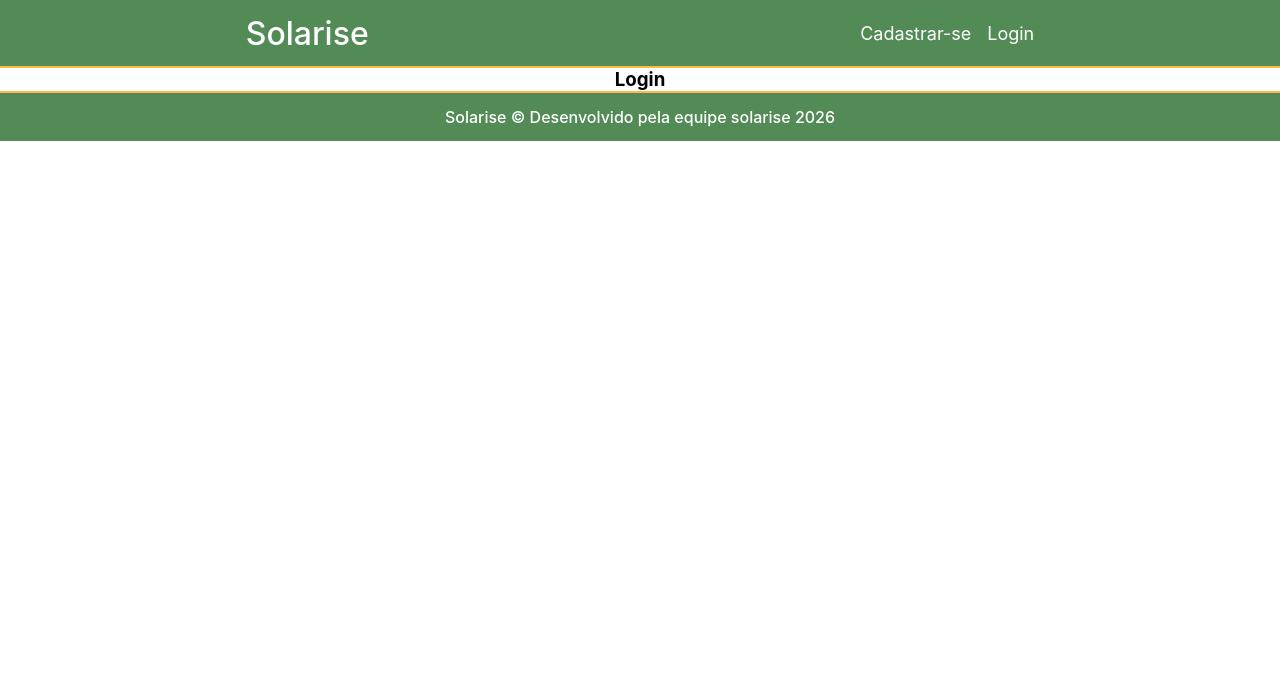
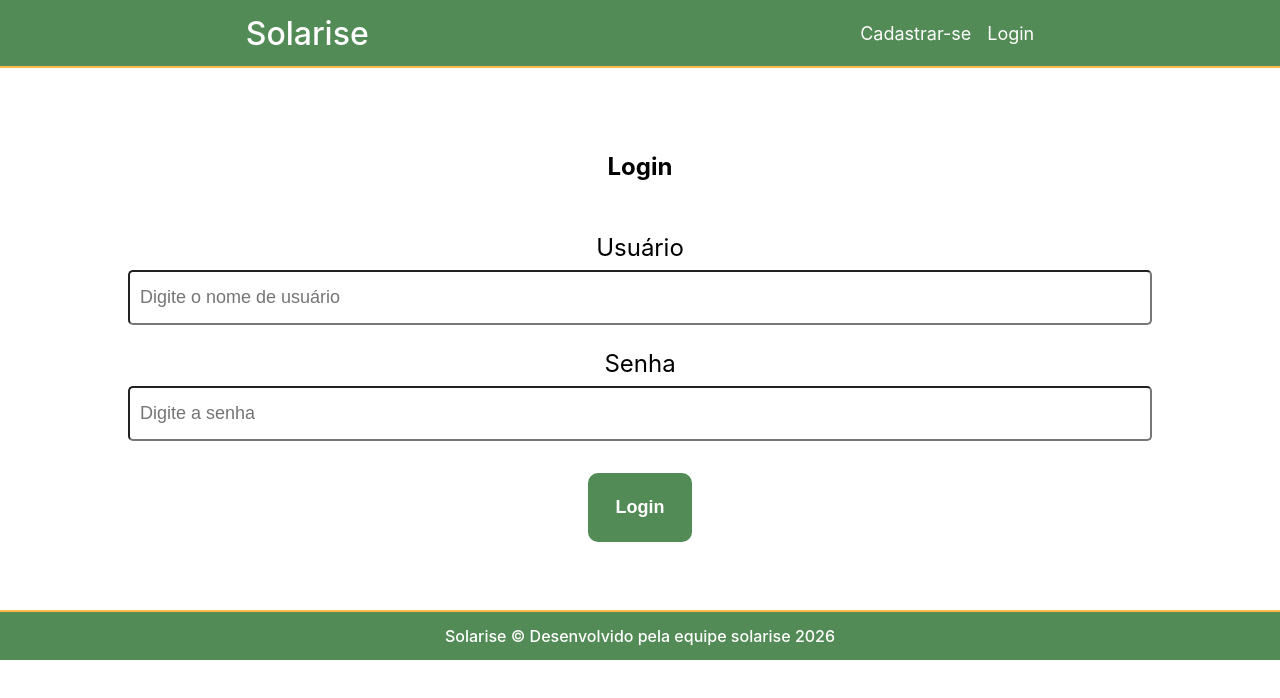
Before and after one commit to criskaue/SolariseGithub, a React (Create React App) app: page /login in a window 1280 px wide. Shown: the top 698 px of the page. Built offline with nearby package versions, Linux system fonts and the light colour scheme.

Commit message:
Implementação do formulário na página de login para a obtenção de nome de usuário e senha. Implementação de Hook na página Home

```diff
--- /dev/null
+++ b/src/components/Form/Form.module.css
@@ -0,0 +1,56 @@
+.container {
+    padding-top: 68px;
+    display: flex;
+    flex-direction: column;
+    align-items: center;
+    margin:  1rem 0;
+}
+
+.container h2 {
+    margin-bottom: 1rem;
+}
+
+.container form {
+    width: 100%;
+    max-width: 90%;
+    background-color: white;
+    border-radius: 20px;
+    padding: 36px 64px;
+}
+
+.container div {
+    margin-bottom: 1rem;
+}
+
+.container label {
+    display: block;
+    margin-bottom: 0.5rem;
+    font-size: 1.5rem;
+}
+
+.container input {
+    background-color: white;
+    width: 100%;
+    padding: 15px 10px;
+    margin-bottom: 0.5rem;
+    border: 1;
+    outline: none;
+    border-radius: 5px;
+    font-size: 1.125rem;
+}
+
+.container button {
+    background-color: #528B55;
+    border-radius: 10px;
+    font-weight: 600;
+    font-size: 1.125rem;
+    padding: 24px 28px;
+    border: none;
+    cursor: pointer;
+    color: white;
+    margin-top: 0.5rem;
+}
+
+.container button:hover {
+    background-color: #0F2C11;
+}
--- /dev/null
+++ b/src/components/Form/index.js
@@ -0,0 +1,32 @@
+import styles from "./Form.module.css"
+
+function Form(){
+    return(
+        <section className={styles.container}>
+            <h2>Login</h2>
+            <form>
+                <div>
+                    <label>Usuário</label>
+                    <input
+                        type="text"
+                        placeholder="Digite o nome de usuário"
+                        required="required"
+                    />
+                </div>
+                <div>
+                    <label>Senha</label>
+                    <input
+                        type="text"
+                        placeholder="Digite a senha"
+                        required="required"
+                    />
+                </div>
+                <div>
+                    <button>Login</button>
+                </div>
+            </form>
+        </section>
+    );
+}
+
+export default Form;
--- a/src/pages/Home/index.js
+++ b/src/pages/Home/index.js
@@ -1,15 +1,34 @@
+import { useState } from "react";
 import Container from "../../components/Container";
 import Footer from "../../components/Footer";
 import Header from "../../components/Header";
+import styles from "./Home.module.css"
 
 function Home() {
+
+  function pegarnome(event){
+    console.log(event.target.value)
+    setNome(event.target.value)
+  }
+
+  const [ nome, setNome ] = useState()
+
   return (
     <>
       <Header/>
-      <Container>
-        <h1>Hello World!</h1>
-        <p>Estou aprendendo React js!</p>
-      </Container>
+      <section className={styles.Container}>
+        <Container>
+
+          <input
+            type="text"
+            placeholder="Nome"
+            onChange={pegarnome}
+
+            />
+            <h2>{nome}</h2>
+
+        </Container>
+      </section>
       <Footer/>
     </>
   );
--- a/src/pages/Login/index.js
+++ b/src/pages/Login/index.js
@@ -2,15 +2,14 @@ import styles from "./Login.module.css";
 import Header from "../../components/Header"
 import Container from "../../components/Container"
 import Footer from "../../components/Footer"
+import Form from "../../components/Form";
 
 function Login() {
     return(
         <>
             <Header />
             <Container>
-                <section className={styles.login}>
-                    <h1>Login</h1>
-                </section>
+                <Form />
             </Container>
             <Footer />
         </>
```
